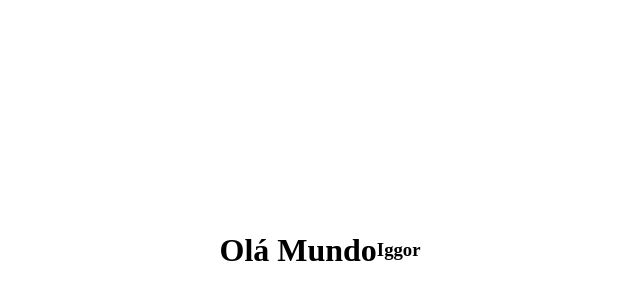
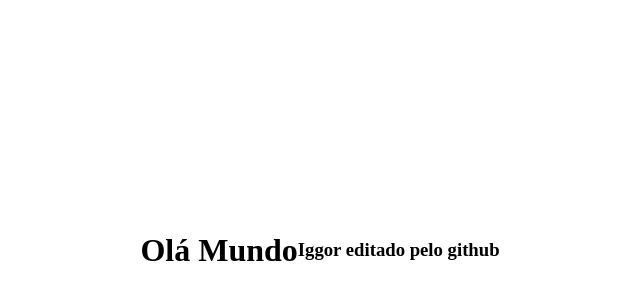
Before and after one commit to adilsonoj/aula-git, a plain HTML site: page index.html in a window 1280 px wide. Shown: the part 158-458 px from the top of the page, without its empty margins (328-968 px from the left). Drawn offline with Linux system fonts and the light colour scheme.

Commit message:
Update heading text in index.html

```diff
--- a/index.html
+++ b/index.html
@@ -18,7 +18,7 @@
 
 <body>
     <h1>Olá Mundo</h1>
-    <h3>Iggor</h3>
+    <h3>Iggor editado pelo github</h3>
 </body>
 
 </html>
```
